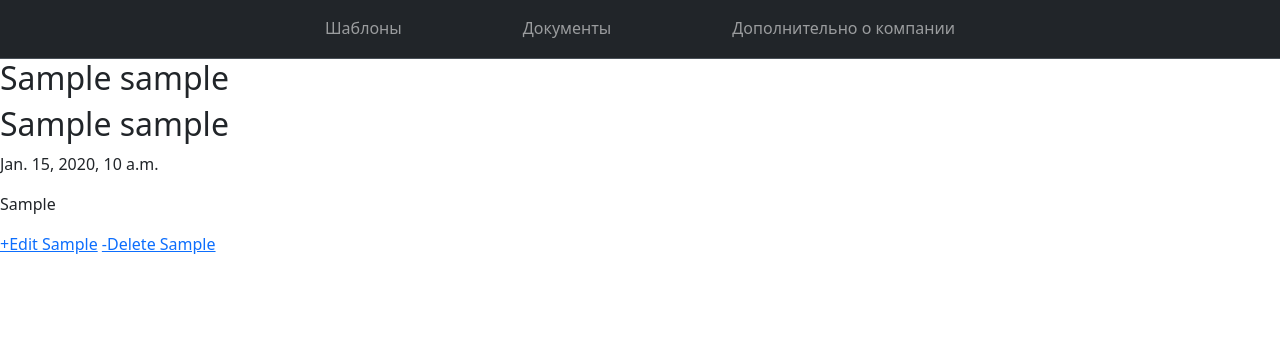
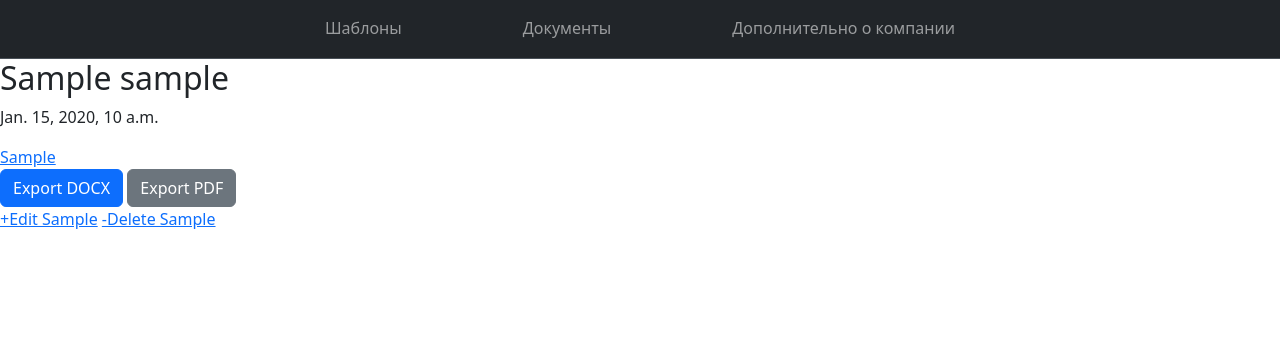
Before and after one commit to morebeautifulthandoriangray/diploma, a Django app: template templates/sample_detail.html in a window 1280 px wide. Shown: the top 359 px of the page. Run offline with Django 3.2, Linux system fonts and the light colour scheme; the template is opened without the code that fills it: most values are stand-ins (such as "Sample title", 1, 10 or a date in 2020).

Commit message:
загрузка шаблонов на сервер

```diff
--- a/document/models.py
+++ b/document/models.py
@@ -1,6 +1,7 @@
 from django.db import models
 from django.db.models import Model
 from django.urls import reverse
+from django import forms
 
 
 # Create your models here.
@@ -17,14 +18,13 @@ class Document(models.Model):
 class Sample(Model):
     title = models.CharField(max_length=200)
     created_at = models.DateTimeField(auto_now_add=True)
-    path_to_template = models.FileField(blank=True)
+    path_to_template = models.FileField(blank=True, upload_to='upload_sample/%Y-%m-%d/')
 
     def __str__(self):
         return self.title
 
     def get_absolute_url(self):
         return reverse('sample_detail', args=[str(self.id)], )
-
 
 class DocumentConsent(Model):
     title = models.CharField(max_length=200)
@@ -37,7 +37,6 @@ class DocumentConsent(Model):
     applicant_patronomic = models.CharField(max_length=200)
     applicant_date_of_birth = models.DateField(null=True)
     address_index = models.IntegerField(null=True)
-    # подсказка - указать для пользователя, что нужно вводить полное название страны - Российская федерация
     address_country = models.CharField(max_length=200)
     address_city = models.CharField(max_length=200)
     address_street = models.CharField(max_length=200)
@@ -50,6 +49,7 @@ class DocumentConsent(Model):
 
     def get_absolute_url(self):
         return reverse('document_consent_detail', args=[str(self.id)],)
+    # подсказка - указать для пользователя, что нужно вводить полное название страны - Российская федерация
 
 
 class DocumentNotification(Model):
--- a/templates/sample_detail.html
+++ b/templates/sample_detail.html
@@ -3,11 +3,18 @@
 {% block content %}
     <div>
         <h2> {{ sample.title }}</h2>
-        <h2> {{ sample.title }}</h2>
         <p> {{ sample.created_at }}</p>
-        <p> {{ sample.path_to_template }}</p>
+{#        тут должен быть предпросмотр#}
+        <a href="#"> {{ sample.path_to_template }}</a>
     </div>
 
+
+    <div class="col-md-4">
+
+        <a href="#" class="btn btn-primary">Export DOCX</a>
+        <a href="#" class="btn btn-secondary">Export PDF</a>
+
+    </div>
     <a href="{% url 'sample_edit' sample.pk %}">+Edit Sample</a>
     <a href="{% url 'sample_delete' sample.pk %}">-Delete Sample</a>
 {% endblock %}
--- a/templates/sample_new.html
+++ b/templates/sample_new.html
@@ -2,7 +2,7 @@
 
 {% block content %}
     <h1> New Sample </h1>
-    <form method="post" action="">
+    <form method="POST" action="" enctype="multipart/form-data">
         {% csrf_token %}
         {{ form.as_p }}
         <input type="submit" value="Save">
```
Also changed, not shown: document/forms.py (added, +7 -0 lines), document/views.py (+6 -1 lines), templates/document_consent_detail.html (+7 -0 lines), db.sqlite3, document/migrations/0009_documentnotification_alter_sample_path_to_template.py (added), document/migrations/0010_alter_sample_path_to_template.py (added), 2 other files.
